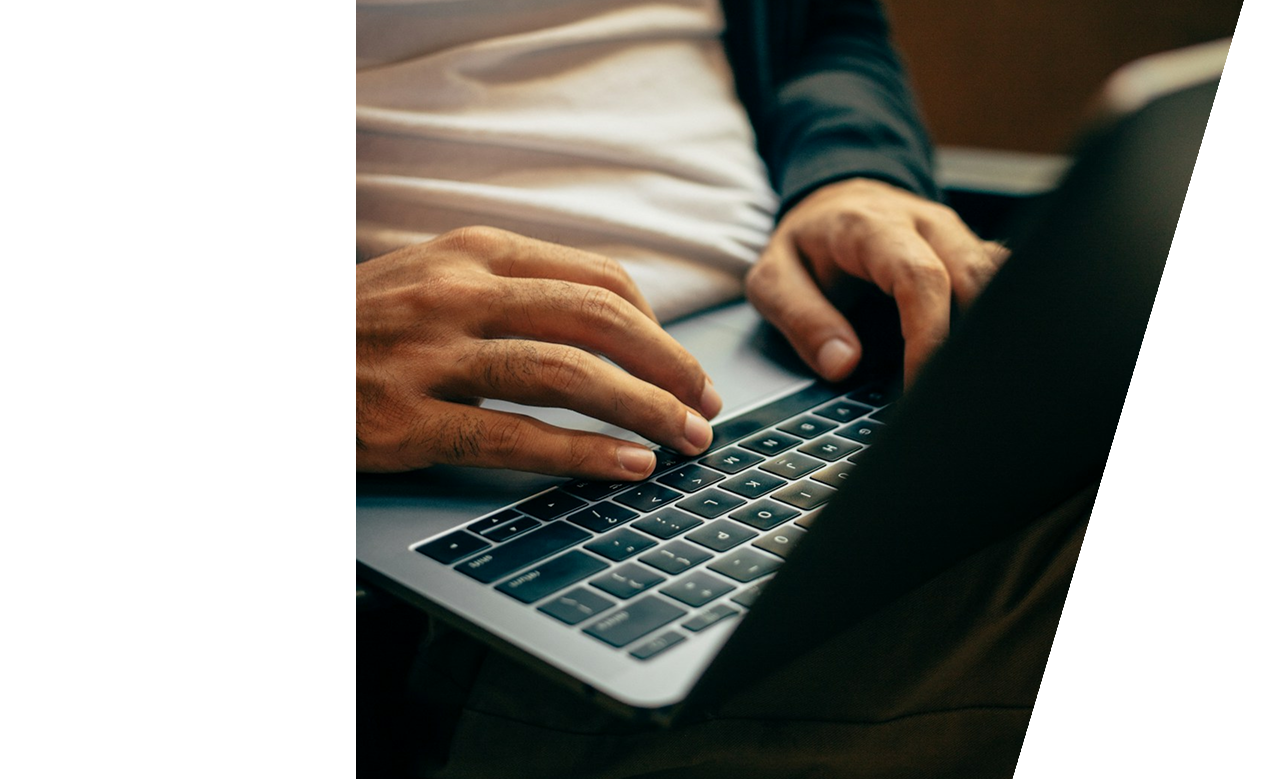
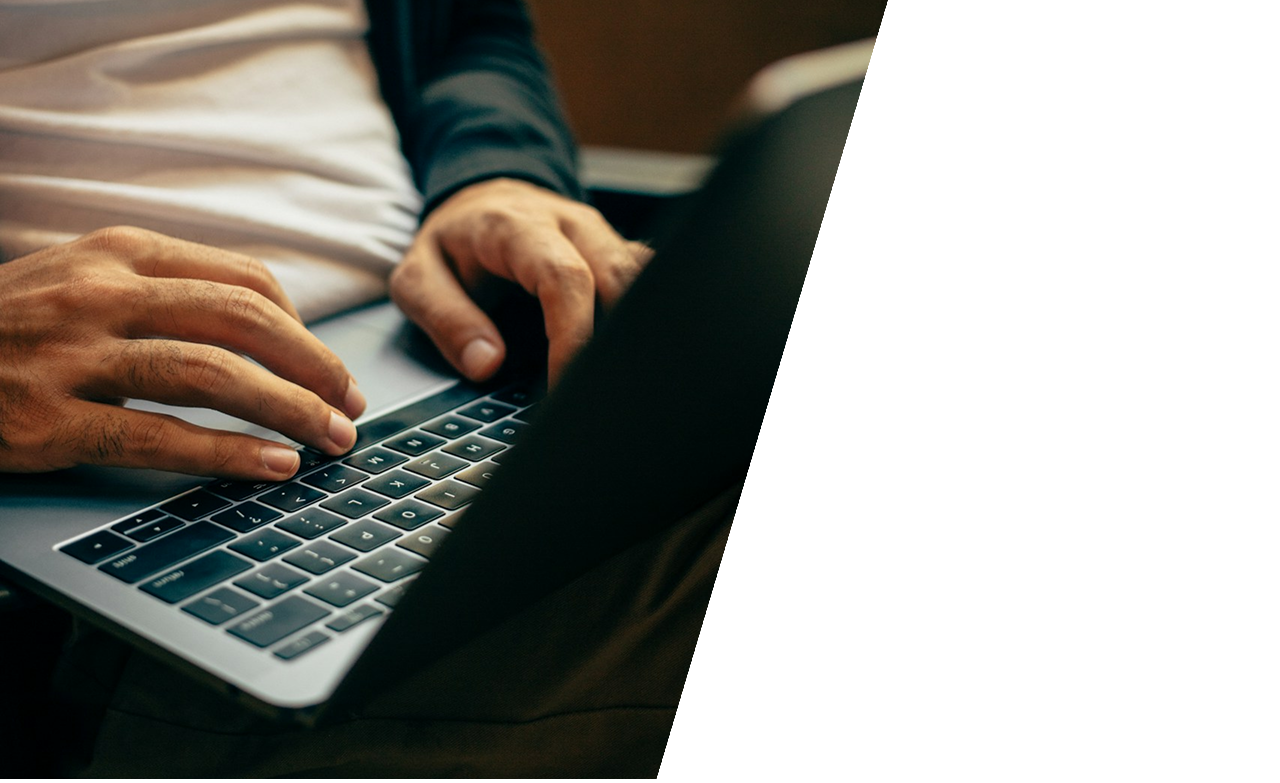
Before and after one commit to jenifer-goncalves/Position, a website: page index.html in a window 1280 px wide. Shown: the part 121-904 px from the top of the page. Drawn offline with Linux system fonts and the light colour scheme.

Commit message:
MODIFY: Img

```diff
--- a/global.css
+++ b/global.css
@@ -29,6 +29,6 @@ main{
 }
 
 .container-img{
-    justify-content: flex-start;
+    ;
 
 }
--- a/index.html
+++ b/index.html
@@ -8,6 +8,11 @@
 </head>
 <body>
     <main>
+
+        <div class="container-img">
+            <img src="/img/img-content-left.png" alt="Computador">
+        </div>
+
         <div class="container">
             <h1 class="titulo">Faltam poucos dias!</h1>
             <h2 class="subtitulo">Já atualizou o seu cadastro?</h2>
@@ -15,9 +20,7 @@
             <p class="texto">Atualize seus dados no Portal do Funcionário e mantenha suas informações em dia.</p>
         </div>
 
-        <div class="container-img">
-            <img src="/img/img-content-left.png" alt="Computador">
-        </div>
+
     </main>
 
 </body>
```
Also changed, not shown: img/senai.png (added), img/sesi.png (added).
